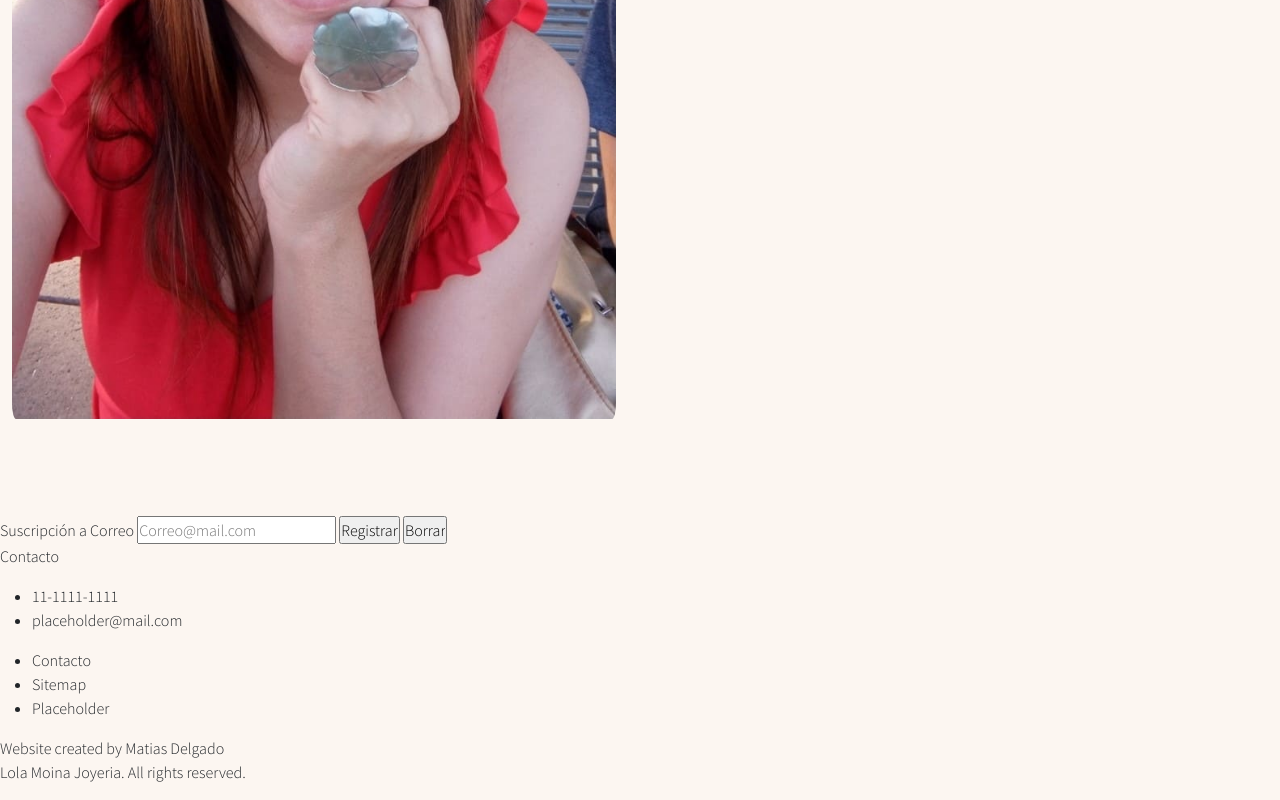
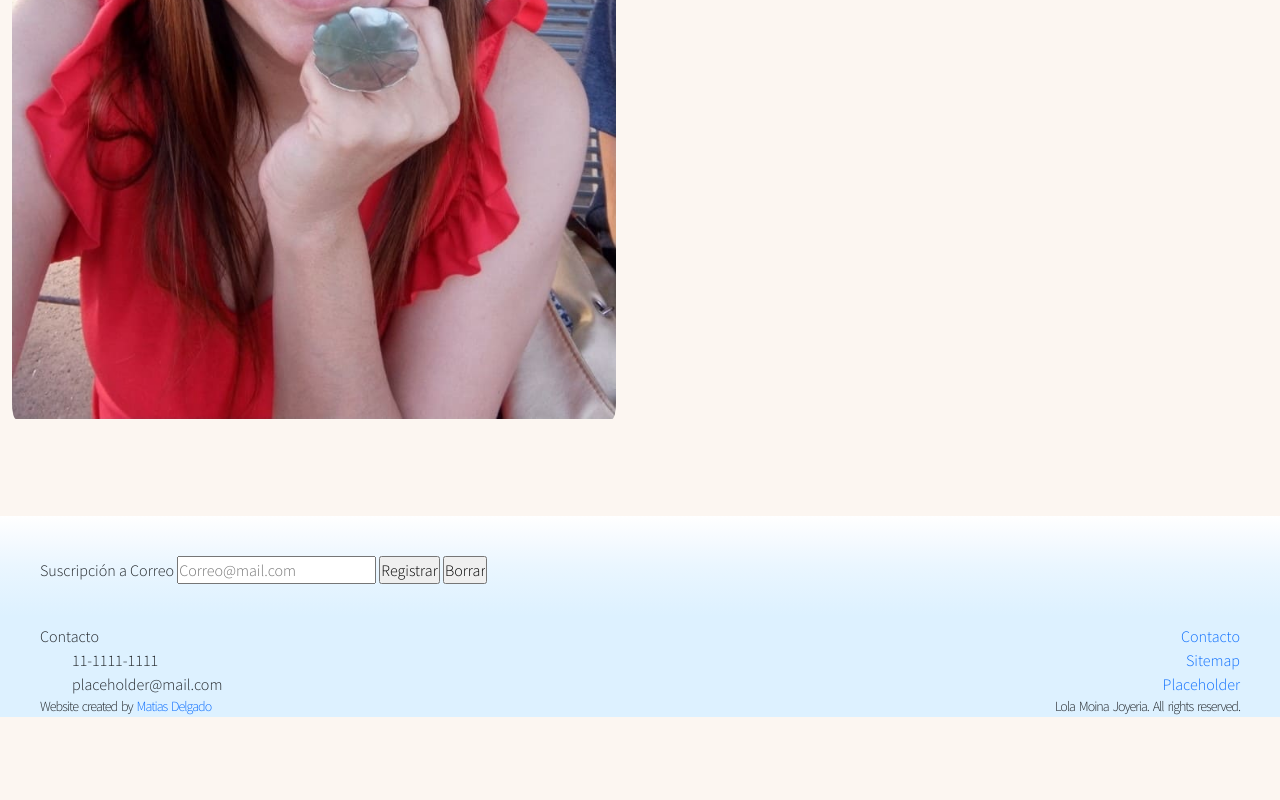
Before and after one commit to Vistao7/lola-moina, a website: page index.html in a window 1280 px wide. Shown: the part 1552-2352 px from the top of the page. After the commit the page ends 2269 px from the top, so only its background shows below. Drawn offline with nearby package versions, Linux system fonts and the light colour scheme.

Commit message:
Editado final de carousel y footer
Se termina de editar el carousel para que quede como la pagina se cambia los controles por otros encontrados en stackoverflow, !para cambiarlos
footer finalizado

```diff
--- a/index.html
+++ b/index.html
@@ -57,22 +57,22 @@
             </div>
         </nav>
         <!-- CAROUSEL CON BOOTSTRAP -->
-        <div id="carouselExampleControls" class="carousel slide bg-dark my-5 container-md mx-auto" data-bs-ride="carousel">
+        <div id="carouselExampleControls" class="carousel slide my-5 container-md mx-auto carousel--color" data-bs-ride="carousel">
             <div class="carousel-inner">
               <div class="carousel-item active">
                 <figure class="d-block mx-auto py-5 figure">
                     <img src="./images/img10.jpeg" class="figure-img rounded-5 mx-auto d-block carousel__image--size" alt="...">
-                    <figcaption class="figure-caption text-center">blebleble</figcaption>
+                    <figcaption class="figure-caption text-center">Lorem ipsum dolor sit amet consectetur.</figcaption>
                 </figure>              </div>
               <div class="carousel-item">
                 <figure class="d-block mx-auto py-5 figure">
                     <img src="./images/img11.jpeg" class="figure-img rounded-5 mx-auto d-block carousel__image--size" alt="...">
-                    <figcaption class="figure-caption text-center">blebleble</figcaption>
+                    <figcaption class="figure-caption text-center">Lorem ipsum dolor sit amet consectetur adipisicing elit.</figcaption>
                 </figure>              </div>
               <div class="carousel-item">
                 <figure class="d-block mx-auto py-5 figure">
                     <img src="./images/img12.jpeg" class="figure-img rounded-5 mx-auto d-block carousel__image--size" alt="...">
-                    <figcaption class="figure-caption text-center">blebleble</figcaption>
+                    <figcaption class="figure-caption text-center">Lorem, ipsum dolor.</figcaption>
                 </figure>
               </div>
             </div>
@@ -91,7 +91,8 @@
                 <img class="col img-fluid rounded-4 w-50" src="./images/img2.jpeg" alt="Foto mia">
                 <figcaption class="col offset-md-1 mt-2">
                     <h2>Sobre Mi</h2>
-                    Soy Valeria, me encanta cocinar, cantar, bailar y hacer joyas bla bla bla bla bla bla bla bla bla bla
+                    <p>Lorem ipsum dolor sit amet, consectetur adipisicing elit. Deleniti vitae porro nam aperiam, laboriosam qui ad? Consectetur sapiente optio illum ipsum enim quos error veritatis placeat minus? Sed, qui quae?</p>
+                    <p>Lorem ipsum dolor sit amet consectetur adipisicing elit. Molestiae, amet dolores nulla libero ad sit id magnam cupiditate, totam rerum, quisquam officia at! Eum facere nihil quaerat quos veritatis minus!</p>
                 </figcaption>
             </figure>
         </div>
@@ -104,13 +105,14 @@
             </ul>
         </div>
     </main>
-    <footer>
-        <div>
+    <footer class="footer--flex--color">
+        <div id="mailSignupBox">
             <label for="mailSignup">Suscripción a Correo</label>
             <input type="email" name="mailSignup" id="mailSignup" placeholder="Correo@mail.com">
             <input type="submit" value="Registrar">
             <input type="submit" value="Borrar">
         </div>
+        <div class="footer__container--flex">
             <div>
                 <p>Contacto</p>
                 <ul>
@@ -120,13 +122,15 @@
             </div>
             <div>
                 <ul>
-                <li>Contacto</li>
-                <li>Sitemap</li>
-                <li>Placeholder</li>
+                    <li><a href="./pages/contacto.html">Contacto</a></li>
+                    <li><a href="#">Sitemap</a></li>
+                    <li><a href="#">Placeholder</a></li>
                 </ul>
             </div>
-        <div>
-            <p>Website created by Matias Delgado<br>Lola Moina Joyeria. All rights reserved.</p>
+            <div class="footer__container__item--flex">
+                <p>Website created by <a href="https://github.com/Vistao7">Matias Delgado</a></p>
+                <p>Lola Moina Joyeria. All rights reserved.</p>
+            </div>
         </div>
     </footer>
     <script src="https://cdn.jsdelivr.net/npm/@popperjs/core@2.11.6/dist/umd/popper.min.js" integrity="sha384-oBqDVmMz9ATKxIep9tiCxS/Z9fNfEXiDAYTujMAeBAsjFuCZSmKbSSUnQlmh/jp3" crossorigin="anonymous"></script>
--- a/scss/layout/footer.scss
+++ b/scss/layout/footer.scss
@@ -0,0 +1,42 @@
+.footer{
+    &--flex--color{
+        @include bg-color($footer-base, $footer-gradient);
+        padding: 5vmin 5vmin 0vmin;
+        display: flex;
+        flex-direction: column;
+        flex-wrap: wrap;
+        a{
+            text-decoration: none;
+        }
+    }
+    &__container{
+        &--flex{
+            display: flex;
+            flex-wrap: wrap;
+            justify-content: space-between;
+            margin-top: 5vmin;
+            div{
+                flex: 1 1 50%;
+                p{
+                    margin-bottom: 0;
+                }
+                ul{
+                    list-style-type: none;
+                    margin-bottom: 0;
+                }
+            }
+            div:nth-child(2){
+
+                text-align: right;
+            }
+        }
+        &__item--flex{
+            display: flex;
+            justify-content: space-between;
+            word-spacing: 2px;
+            letter-spacing: -1px;
+            font-size: 14px;
+
+        }
+    }
+}
--- a/scss/utilities/_variables.scss
+++ b/scss/utilities/_variables.scss
@@ -10,3 +10,5 @@ $footer-gradient: linear-gradient(0deg, rgba(221,241,255,1) 0%, rgba(221,241,255
 /* Color de nav*/
 $nav-base: rgb(255,255,255);
 $nav-gradient: linear-gradient(180deg, rgba(255,255,255,1) 0%, rgba(255,255,255,1) 75%, rgba(255,255,255,0.8) 90%, rgba(255,255,255,0.5) 95%, rgba(255,255,255,0) 100%);
+/* Color de carousel */
+$carousel-color: #fcf1f2;
```
Also changed, not shown: scss/layout/carousel.scss (+11 -0 lines), css/style.css. Lines whose indentation alone changed are shown as unchanged.
